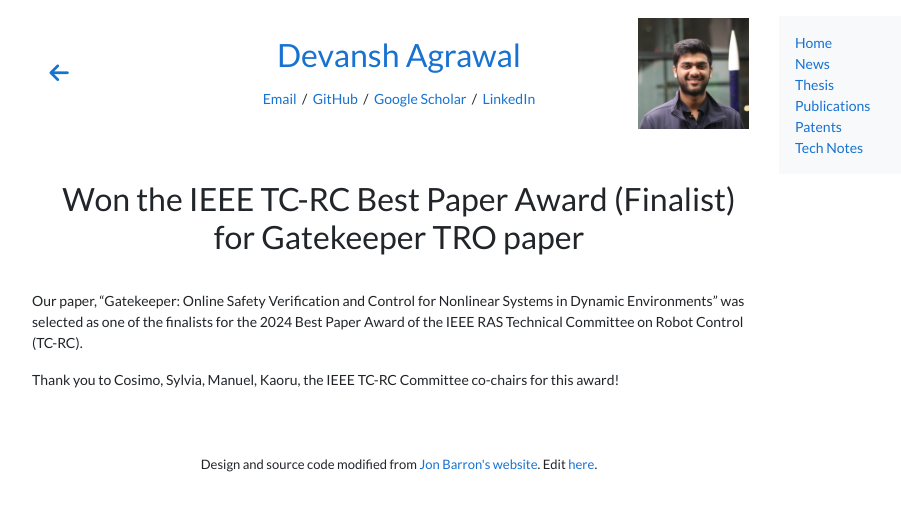
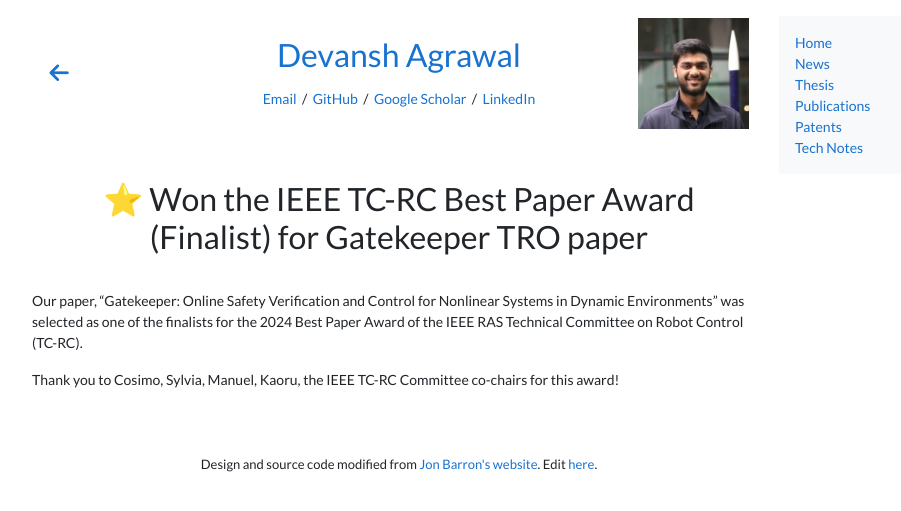
Before and after one commit to dev10110/dev10110.github.io, a Jekyll site: the page built from _news/2025-08-04-finalist_best_paper.md, in a window 1280 px wide. Shown: the top 511 px of the page, without its empty margins (241-1142 px from the left). Built offline with Jekyll 4.4.1, drawn with Linux system fonts in a browser that asks for light colours; nearby versions of some CDN libraries.

```diff
--- a/_news/2025-08-04-finalist_best_paper.md
+++ b/_news/2025-08-04-finalist_best_paper.md
@@ -1,6 +1,6 @@
 ---
 layout: post
-title:  "Won the IEEE TC-RC Best Paper Award (Finalist) for Gatekeeper TRO paper"
+title:  "⭐️ Won the IEEE TC-RC Best Paper Award (Finalist) for Gatekeeper TRO paper"
 ---
 
 Our paper, "Gatekeeper: Online Safety Verification and Control for Nonlinear Systems in Dynamic Environments” was selected as one of the finalists for the 2024 Best Paper Award of the IEEE RAS Technical Committee on Robot Control (TC-RC).
```
